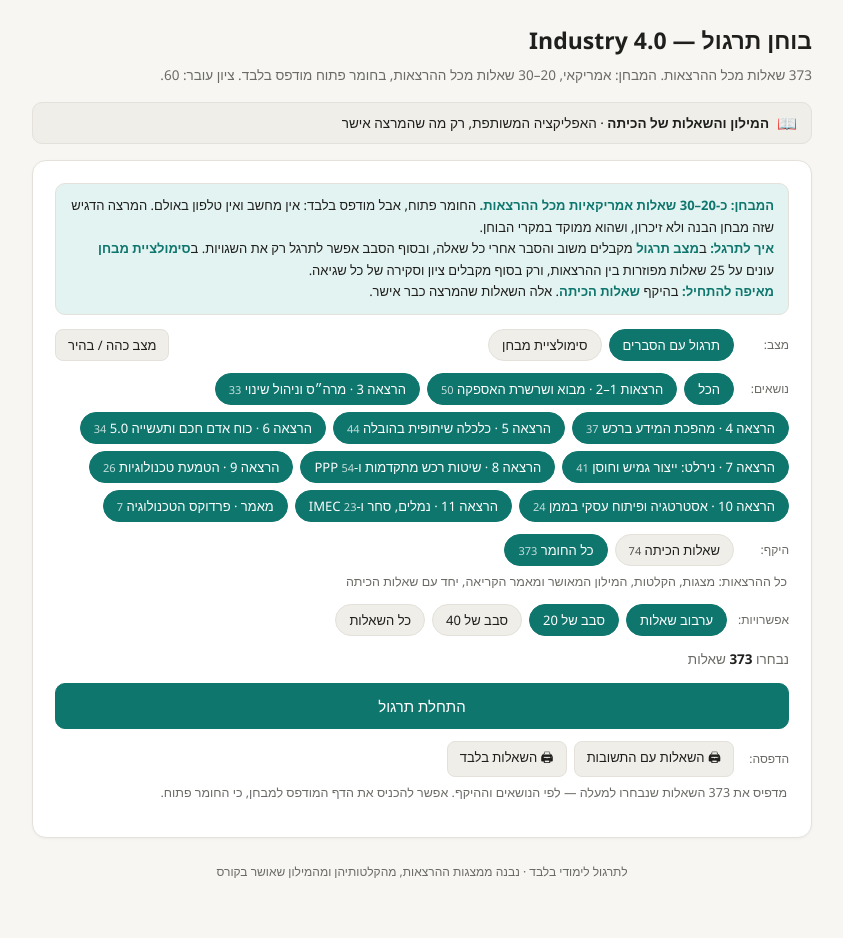
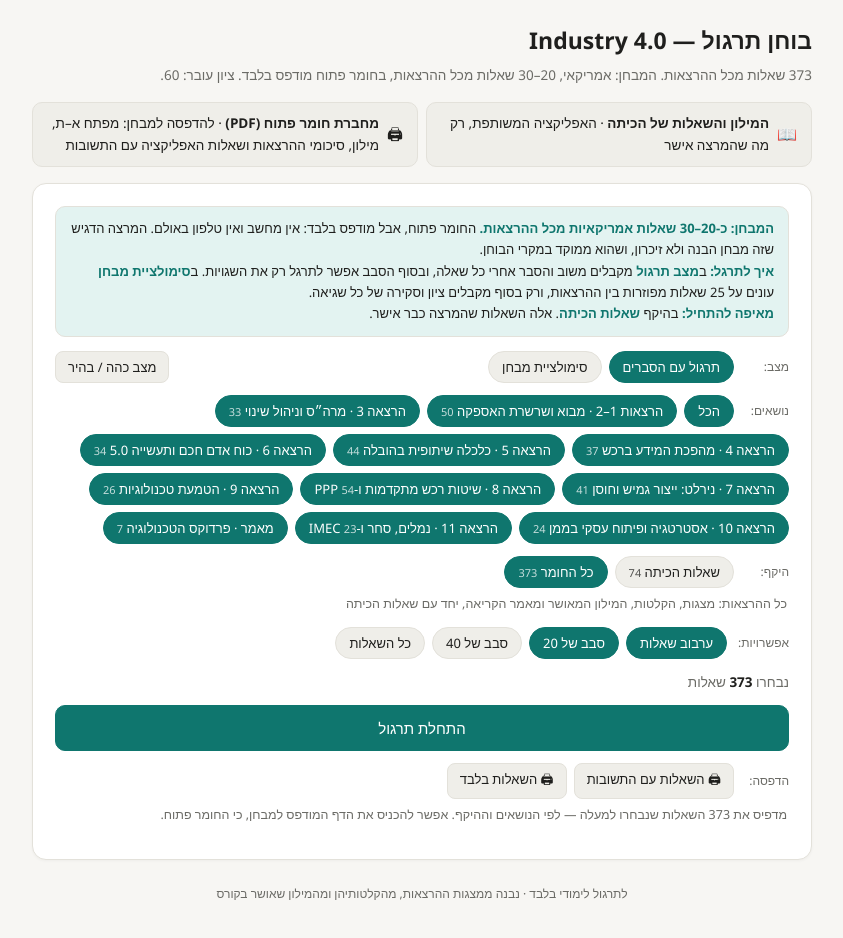
Before and after one commit to bohanyzahal-cyber/industry40-quiz, a plain HTML site: page index.html in a window 1280 px wide. Shown: the whole page, without its empty margins (218-1061 px from the left). Drawn offline with Linux system fonts and the light colour scheme.

Commit message:
מחברת חומר פתוח להדפסה למבחן
נוספה מחברת PDF של 70 עמודים, עם קישור מראש האתר ומה-README.
המחברת בנויה לחיפוש מהיר תחת לחץ זמן, ויש בה:
- מפתח א–ת אחד (598 ערכים): מושגים, שמות, מקרי בוחן וראשי תיבות.
- המילון, עם מילות מנחה בראש כל עמוד.
- סיכום לכל הרצאה עם תיבת תוכן ומספרי עמודים, ואחריו שאלות האפליקציה
  שלה עם התשובה הנכונה.
- לשוניות בשוליים.

סיכום הרצאה 7 (נירלט) לא נכלל, כי המרצה אמר שהמצגת שלה לא תעלה לרשת
בגלל רגישות המידע. שאלות האפליקציה על ההרצאה נשארו.

.gitignore מחריג רק את הקובץ הזה; שאר קבצי ה-PDF עדיין לא נכנסים למאגר.
עודכנו גם עובדות המבחן ב-README: 20 שאלות, ו-11–12 מהן מהאפליקציה.

Co-Authored-By: Claude Opus 5.5 <noreply@anthropic.com>

```diff
--- a/index.html
+++ b/index.html
@@ -164,6 +164,9 @@ header .sub{color:var(--muted);font-size:13.5px;margin-bottom:16px;}
   <div class="aids">
     <a class="aid" href="https://bohanyzahal-cyber.github.io/industry40-glossary/" target="_blank" rel="noopener">
       <i>📖</i><span><b>המילון והשאלות של הכיתה</b> · האפליקציה המשותפת, רק מה שהמרצה אישר</span>
+    </a>
+    <a class="aid" href="industry40-open-book.pdf" target="_blank" rel="noopener">
+      <i>🖨</i><span><b>מחברת חומר פתוח (PDF)</b> · להדפסה למבחן: מפתח א–ת, מילון, סיכומי ההרצאות ושאלות האפליקציה עם התשובות</span>
     </a>
   </div>
 </header>
```
Also changed, not shown: src/template.html (+3 -0 lines), 3 other files.
